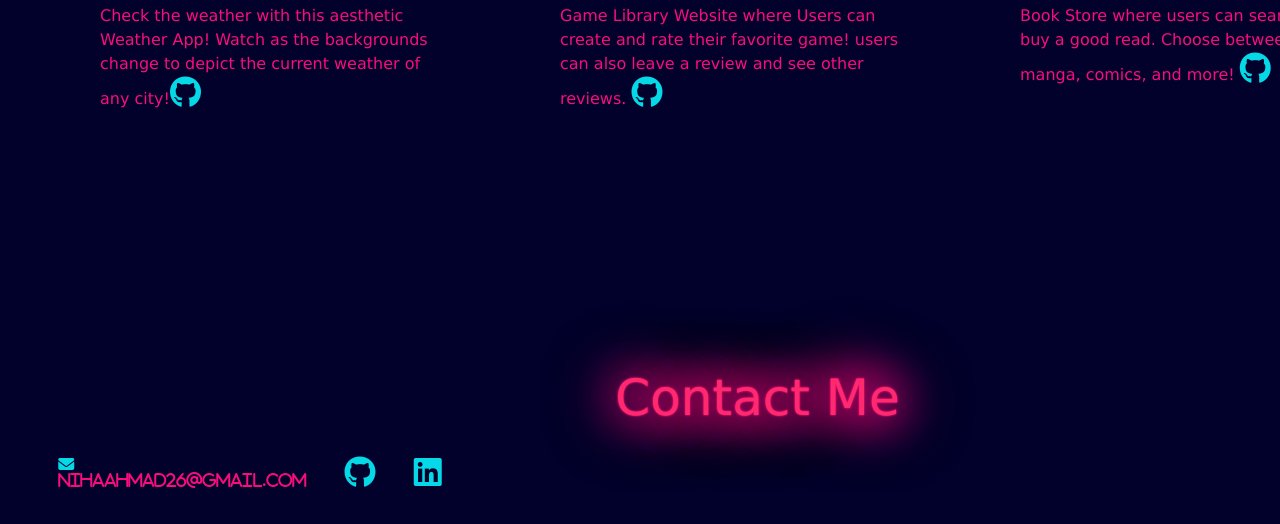
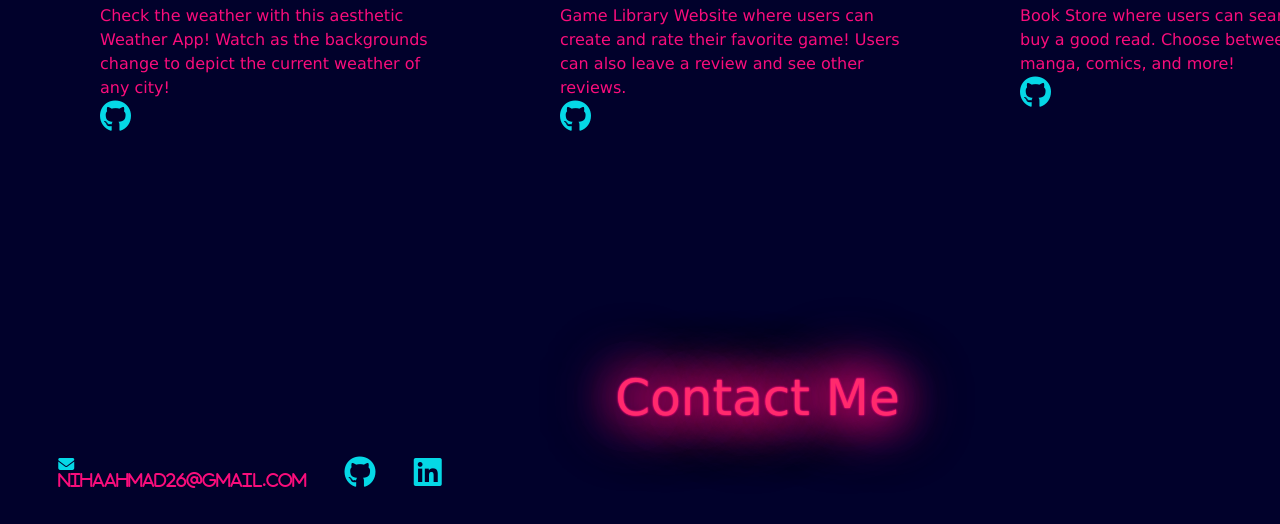
Before and after one commit to nihaahmad26/nihaahmad26.github.io, a website: page index.html in a window 1280 px wide. Shown: the part 6439-6963 px from the top of the page. Drawn offline with nearby package versions, Linux system fonts and the light colour scheme.

Commit message:
formatting

```diff
--- a/index.html
+++ b/index.html
@@ -184,8 +184,9 @@
             <source src="images/weather_App.mp4" type="video/webm">
             <source src="images/weather_App.mp4" type="video/mp4">
         </video>
-        <figcaption>Check the weather with this aesthetic Weather App! Watch as the backgrounds change to depict the current weather of any city!<a href="https://github.com/nihaahmad26/weather_app"><i class="fa-brands fa-github fa-2x"></i></a>
+        <figcaption>Check the weather with this aesthetic Weather App! Watch as the backgrounds change to depict the current weather of any city!
         </figcaption>
+        <a href="https://github.com/nihaahmad26/weather_app"><i class="fa-brands fa-github fa-2x"></i></a>
         </div>
     </div>
     <div class = "proj">
@@ -194,7 +195,8 @@
             <source src="images/finalgame.mp4" type="video/webm">
             <source src="images/finalgame.mp4" type="video/mp4">
         </video>
-        <figcaption>Game Library Website where Users can create and rate their favorite game! users can also leave a review and see other reviews. <a href="https://github.com/nihaahmad26/games"><i class="fa-brands fa-github fa-2x"></i></a></figcaption>
+        <figcaption>Game Library Website where users can create and rate their favorite game! Users can also leave a review and see other reviews. </figcaption>
+        <a href="https://github.com/nihaahmad26/games"><i class="fa-brands fa-github fa-2x"></i></a>
         </div>
     </div>
     <div class = "proj">
@@ -203,8 +205,9 @@
             <source src="images/book.mp4" type="video/webm">
             <source src="images/book.mp4" type="video/mp4">
         </video>
-        <figcaption>Book Store where users can search and buy a good read. Choose between novels, manga, comics, and more! <a href="https://github.com/nihaahmad26/e_commerce"><i class="fa-brands fa-github fa-2x"></i></a>
+        <figcaption>Book Store where users can search and buy a good read. Choose between novels, manga, comics, and more!
         </figcaption>
+        <a href="https://github.com/nihaahmad26/e_commerce"><i class="fa-brands fa-github fa-2x"></i></a>
         </div>
     </div>
     </div>
```
